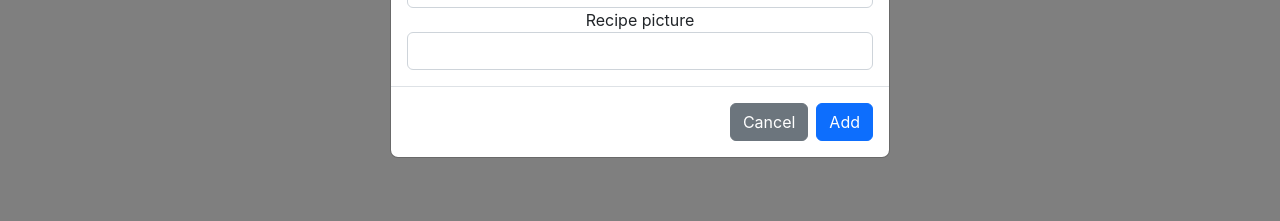
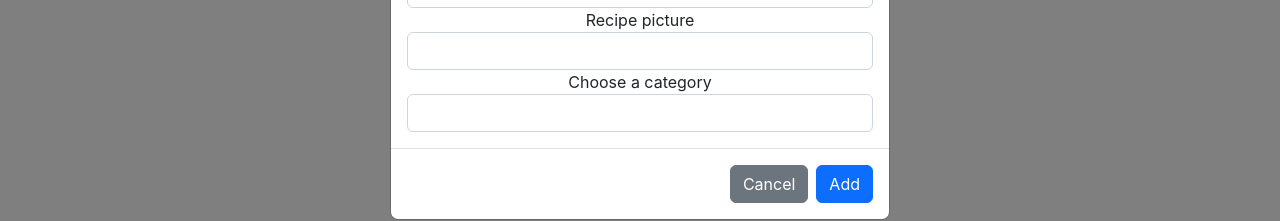
Before and after one commit to quackness/recipes, a React (Create React App) app in the folder client/: page / in a window 1280 px wide. Both pictures are taken after a click on the button "Add a new recipe". Shown: the part 224-445 px from the top of the page. Built offline with nearby package versions, Linux system fonts and the light colour scheme; no server answers.

Commit message:
add remaining fields to the form

```diff
--- a/client/src/components/NewRecipe.jsx
+++ b/client/src/components/NewRecipe.jsx
@@ -18,9 +18,11 @@ export default function NewRecipe() {
         <label for="add_title">Recipe name</label>
         <input className="form-control" type="text" name="add_title"></input>
         <label for="add_description">Recipe description</label>
-        <input className="form-control" type="text" name="add_description"></input>
+        <input className="form-control" type="textarea" name="add_description"></input>
         <label for="add_picture">Recipe picture</label>
         <input className="form-control" type="url" name="add_picture"></input>
+        <label for="add_category">Choose a category</label>
+        <input className="form-control" type="text" name="add_category"></input>
 
 
 
```
